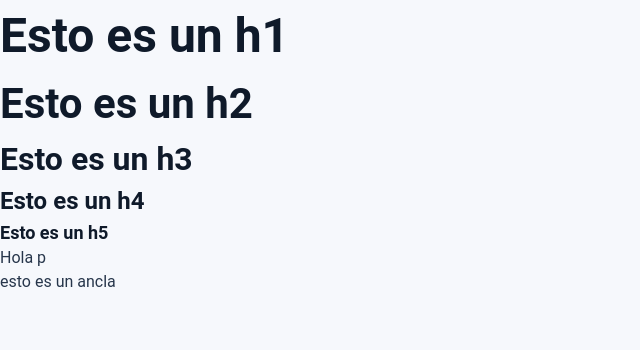
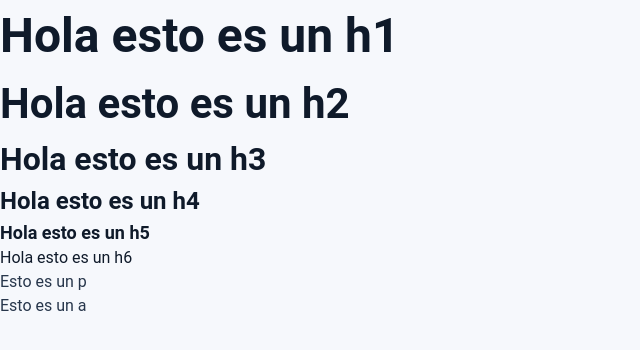
Before and after one commit to cerm88/personal-cash-flow, a Vue app: page / in a window 1280 px wide. Shown: the top 350 px of the page, without its empty margins (0-640 px from the left). Built offline with nearby package versions, Linux system fonts and the light colour scheme.

Commit message:
feat: carga de página homepage con splashscreen

```diff
--- a/src/App.vue
+++ b/src/App.vue
@@ -1,17 +1,30 @@
 <template>
-    <div class="test">
-        <h1>Esto es un h1</h1>
-        <h2>Esto es un h2</h2>
-        <h3>Esto es un h3</h3>
-        <h4>Esto es un h4</h4>
-        <h5>Esto es un h5</h5>
-        <p>Hola p</p>
-        <a href="#">esto es un ancla</a>
-    </div>
+    <!-- Suspense nos permite cargar el componente antes de la carga asincrona -->
+    <suspense>
+        <!-- Slot de carga de componente por defecto -->
+        <template #default>
+            <HomePage />
+        </template>
+        <!-- Slot de carga de componente antes de la carga -->
+        <template #fallback>
+            <SplashScreen />
+        </template>
+    </suspense>
 </template>
 
 <script setup>
-//
+import SplashScreen from './components/SplashScreen.vue';
+import { defineAsyncComponent } from 'vue';
+
+// Componente asincrono que se cargará cuando lo necesitemos
+const HomePage = defineAsyncComponent(() => {
+    // Promesa para cargar un componente
+    return new Promise((resolve) => {
+        setTimeout(() => {
+            resolve(import('./components/HomePage.vue'));
+        }, 2500);
+    });
+});
 </script>
 
 <style lang="scss"></style>
--- /dev/null
+++ b/src/components/HomePage.vue
@@ -0,0 +1,16 @@
+<template>
+    <div>
+        <h1>Hola esto es un h1</h1>
+        <h2>Hola esto es un h2</h2>
+        <h3>Hola esto es un h3</h3>
+        <h4>Hola esto es un h4</h4>
+        <h5>Hola esto es un h5</h5>
+        <h6>Hola esto es un h6</h6>
+        <p>Esto es un p</p>
+        <a href="#">Esto es un a</a>
+    </div>
+</template>
+
+<script setup></script>
+
+<style lang="scss" scoped></style>
--- /dev/null
+++ b/src/components/SplashScreen.vue
@@ -0,0 +1,10 @@
+<template>
+    <div class="splashscreen loading">
+        <img src="../assets/icons/cashflow-icon.svg" alt="LogoCashFlow" />
+        <h1>Cash<span>Flow</span></h1>
+    </div>
+</template>
+
+<script setup></script>
+
+<style lang="scss" scoped></style>
--- a/src/sass/source/base/_defaults.scss
+++ b/src/sass/source/base/_defaults.scss
@@ -21,7 +21,7 @@ body {
     font-family: fonts.$body;
     color: var(--color-body);
     background-color: var(--color-background);
-    line-height: 1.5rem;
+    line-height: 1.5;
 }
 
 h1,
@@ -37,3 +37,7 @@ h6 {
 a {
     color: var(--color-body);
 }
+
+#app {
+    min-height: inherit;
+}
--- /dev/null
+++ b/src/sass/source/components/Index.scss
@@ -0,0 +1,2 @@
+// Components
+@forward 'splash-screem';
--- /dev/null
+++ b/src/sass/source/components/_splash-screem.scss
@@ -0,0 +1,37 @@
+@use '../utils/colors';
+@use '../utils/functions' as *;
+
+.splashscreen {
+    display: flex;
+    justify-content: center;
+    align-items: center;
+    flex-direction: column;
+    min-height: inherit;
+    img {
+        width: 66%;
+        max-width: rem(350px);
+        margin-bottom: rem(28px);
+    }
+    h1 {
+        color: colors.$primary-main;
+        font-size: rem(36px);
+        span {
+            color: colors.$secondary-main;
+            font-size: inherit;
+        }
+    }
+}
+
+.loading {
+    opacity: 0.8;
+    animation: loading 0.7s linear infinite alternate;
+}
+
+@keyframes loading {
+    0% {
+        opacity: 0.8;
+    }
+    100% {
+        opacity: 0.2;
+    }
+}
--- a/src/sass/source/utils/_colors.scss
+++ b/src/sass/source/utils/_colors.scss
@@ -1,9 +1,6 @@
 // Palette main
-$primary-main: #54bce9;
-$secundary-main: #40a39d;
-$tertiary-main: #56ebae;
-$quaternary-main: #97eeff;
-$quinary-main: #5388eb;
+$primary-main: #0689b0;
+$secondary-main: #04b500;
 
 // Variation 50
 $variation-shade50: #152f3b;
--- a/src/sass/source/utils/_mixins.scss
+++ b/src/sass/source/utils/_mixins.scss
@@ -3,7 +3,7 @@
 // Font styles in rem
 @mixin font-style-size($size) {
     font-size: rem($size);
-    line-height: rem($size) * 1.5;
+    line-height: 1.5;
     font-style: normal;
 }
 
--- a/src/sass/styles.scss
+++ b/src/sass/styles.scss
@@ -8,7 +8,7 @@
 // @use 'source/layout';
 
 // Components
-// @use 'source/components';
+@use 'source/components';
 
 // Pages
 // @use 'source/pages';
```
